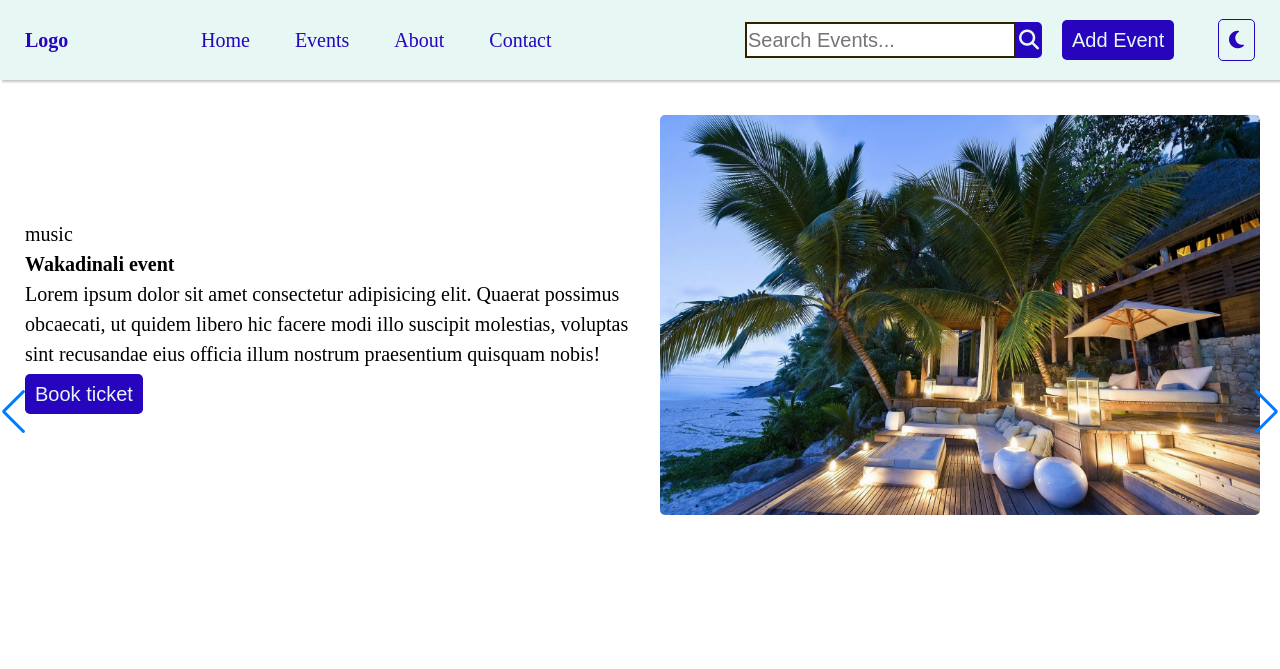
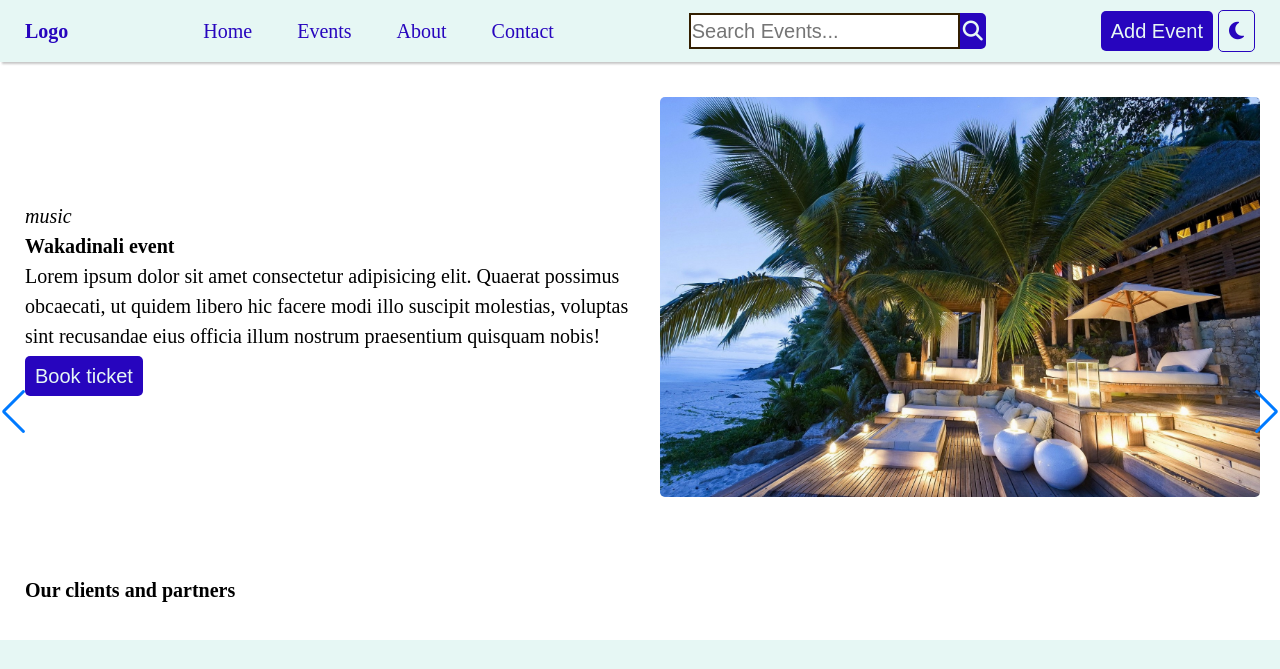
Before and after one commit to paulmbui20/event-booking, a plain HTML site: page index.html in a window 1280 px wide. Shown: the top 669 px of the page. Drawn offline with Linux system fonts and the light colour scheme.

Commit message:
minor css adjustments

```diff
--- a/css/styles.css
+++ b/css/styles.css
@@ -21,11 +21,11 @@ i{
 }
 .nav{
     background-color: #e6f7f4;
-    display: flex;
     padding: 5px 25px;
-    justify-content: space-evenly;
+    /* display: flex;
+    justify-content: space-between; */
     box-shadow: #86868675 2px 2px 2px;
-    align-items: center;
+    /* align-items: center; */
 }
 .nav ul li{
     display: inline;
@@ -160,10 +160,13 @@ margin: 10px 0;
 }
 .swiper {
     width: 100%;
-    height: 85vh;
+    height: auto;
   }
 .swiper-button-prev, .swiper-button-next{
    margin: -10px;
+}
+.swiper-slide span{
+  font-style: italic;
 }
  /* Style for the back to top floating button */
  .scroll-to-top-btn {
--- a/index.html
+++ b/index.html
@@ -1,5 +1,6 @@
 <!DOCTYPE html>
 <html lang="en">
+
 <head>
   <meta charset="UTF-8" />
   <meta name="viewport" content="width=device-width, initial-scale=1.0" />
@@ -8,37 +9,44 @@
   <link rel="stylesheet" href="font-awsome/all.min.css" />
   <title>CSS grid</title>
 </head>
+
 <body>
   <header>
     <nav class="nav menu-lg">
-
-            <h2 class="col-1"><a href="index.html">Logo</a></h2>
-
-            <ul class="col-3">
+      <div class="menu">
+        <div class="item">
+          <h2 class=""><a href="index.html">Logo</a></h2>
+        </div>
+        <div class="item">
+          <ul class="">
             <li class="nav-li"><a href="#">Home</a></li>
             <li class="nav-li"><a href="#">Events</a></li>
             <li class="nav-li"><a href="#">About</a></li>
             <li class="nav-li"><a href="#">Contact</a></li>
           </ul>
-
-            <form class="searchForm col-2" action="" method="get">
-              <input
-                class="searchinput"
-                placeholder="Search Events..."
-                type="text"
-                name="search"
-                id="searchform"
-              />
+        </div>
+        <div class="item">
+          <form class="searchForm " action="" method="get">
+            <input class="searchinput" placeholder="Search Events..." type="text" name="search" id="searchform" />
             <button class="btn-search" type="submit">
               <i class="fa fa-search"></i>
             </button>
           </form>
-
-            <a class="border-none col-1" href="#">
+        </div>
+        <div class="item"> <a class="border-none" href="#">
             <button class="btn-primary" type="button">Add Event</button>
           </a>
 
           <button type="button" class="btn-primary-outline" onclick="darkmode()"><i class="fa fa-moon"></i></button>
+        </div>
+
+      </div>
+
+
+
+
+
+
     </nav>
     <nav class="nav mobile-menu">
       <div class="menu">
@@ -53,7 +61,8 @@
           </a>
           <button type="button" class="btn-primary-outline" onclick="darkmode()"><i class="fa fa-moon"></i></button>
 
-                <button type="button" class="btn-primary-outline hamburger" onclick="menutoggle()"><i id="hamburgerIcon" class="fa fa-bars"></i></button>
+          <button type="button" class="btn-primary-outline hamburger" onclick="menutoggle()"><i id="hamburgerIcon"
+              class="fa fa-bars"></i></button>
         </div>
 
       </div>
@@ -66,13 +75,7 @@
           <li class="nav-li"><a href="#">Contact</a></li>
         </ul>
         <form class="searchForm" action="" method="get">
-          <input
-            class="searchinput"
-            placeholder="Search Events..."
-            type="text"
-            name="search"
-            id="searchform"
-          />
+          <input class="searchinput" placeholder="Search Events..." type="text" name="search" id="searchform" />
           <button class="btn-search" type="submit">
             <i class="fa fa-search"></i>
           </button>
@@ -108,7 +111,7 @@
         <div class="swiper-slide">
           <div class="container">
             <div class="col-3">
-                <span>music</span>
+              <span >music</span>
               <h2>Wakadinali event</h2>
               <p>
                 Lorem ipsum dolor sit amet consectetur adipisicing elit. Quaerat
@@ -126,8 +129,8 @@
         <div class="swiper-slide">
           <div class="container">
             <div class="col-3">
-                <span>music</span>
-                <h2>Wakadinali event</h2>
+              <span>Comedy</span>
+              <h2>Laugh spa</h2>
               <p>
                 Lorem ipsum dolor sit amet consectetur adipisicing elit. Quaerat
                 possimus obcaecati, ut quidem libero hic facere modi illo
@@ -143,10 +146,10 @@
         </div>
       </div>
     </div>
-        <!-- If we need pagination -->
-        <div class="swiper-pagination"></div>
+    <!--pagination -->
+    <!-- <div class="swiper-pagination"></div> -->
 
-        <!-- If we need navigation buttons -->
+    <!-- navigation buttons -->
     <div class="swiper-button-prev"></div>
     <div class="swiper-button-next"></div>
     </div>
@@ -210,4 +213,5 @@
   <script src="js/swiper-bundle.min.js"></script>
   <script src="js/script.js"></script>
 </body>
+
 </html>
--- a/js/script.js
+++ b/js/script.js
@@ -1,14 +1,14 @@
 const swiper = new Swiper('.swiper', {
-    speed: 400,
+    speed: 500,
     spaceBetween: 100,
     loop: true,
     autoplay: {
-        delay: 2500,
+        delay: 3000,
         disableOnInteraction: false,
       },
-    pagination: {
-        el: '.swiper-pagination',
-      },
+    // pagination: {
+    //     el: '.swiper-pagination',
+    //   },
       grabCursor: true,
        // Navigation arrows
   navigation: {
```
Lines whose indentation alone changed are shown as unchanged.
